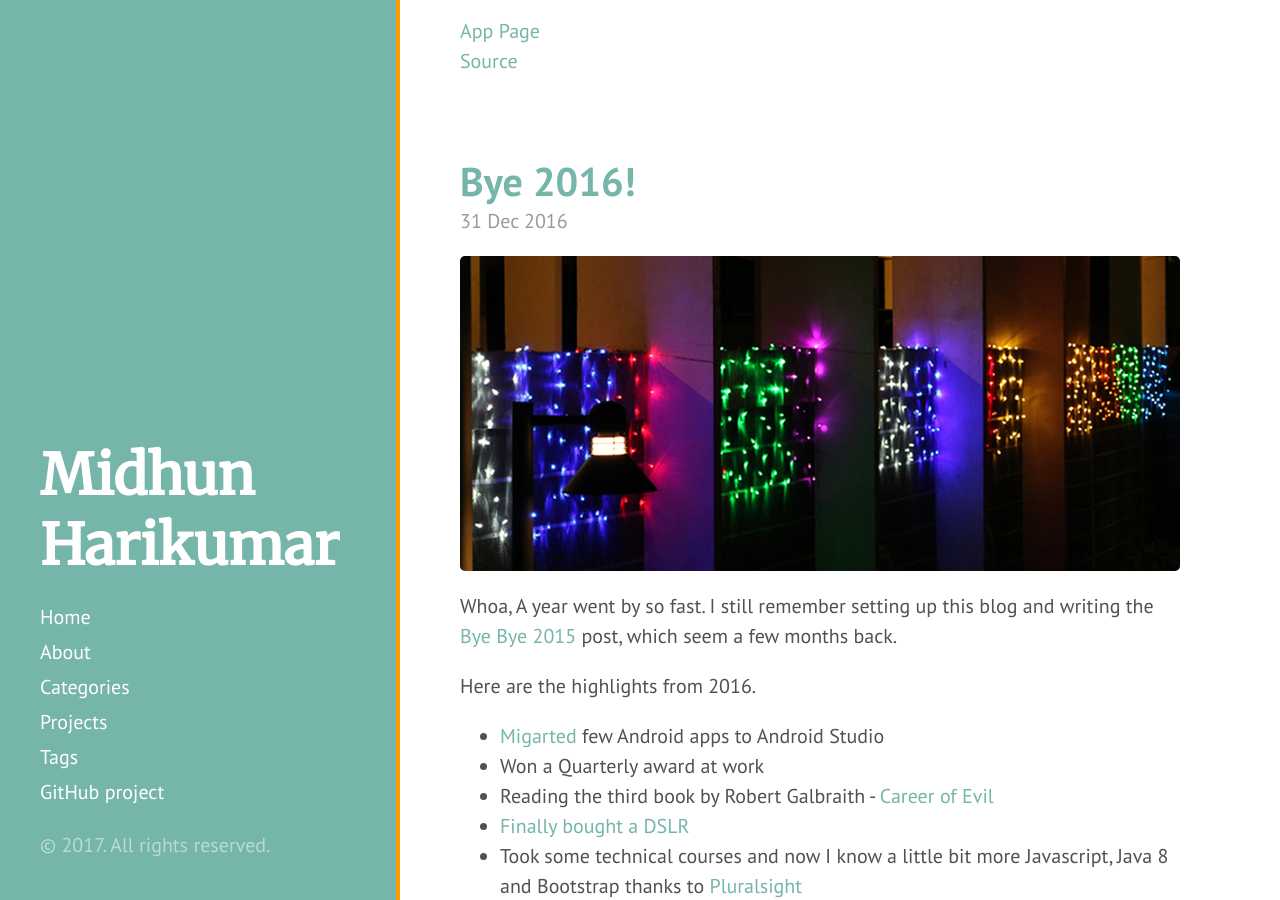
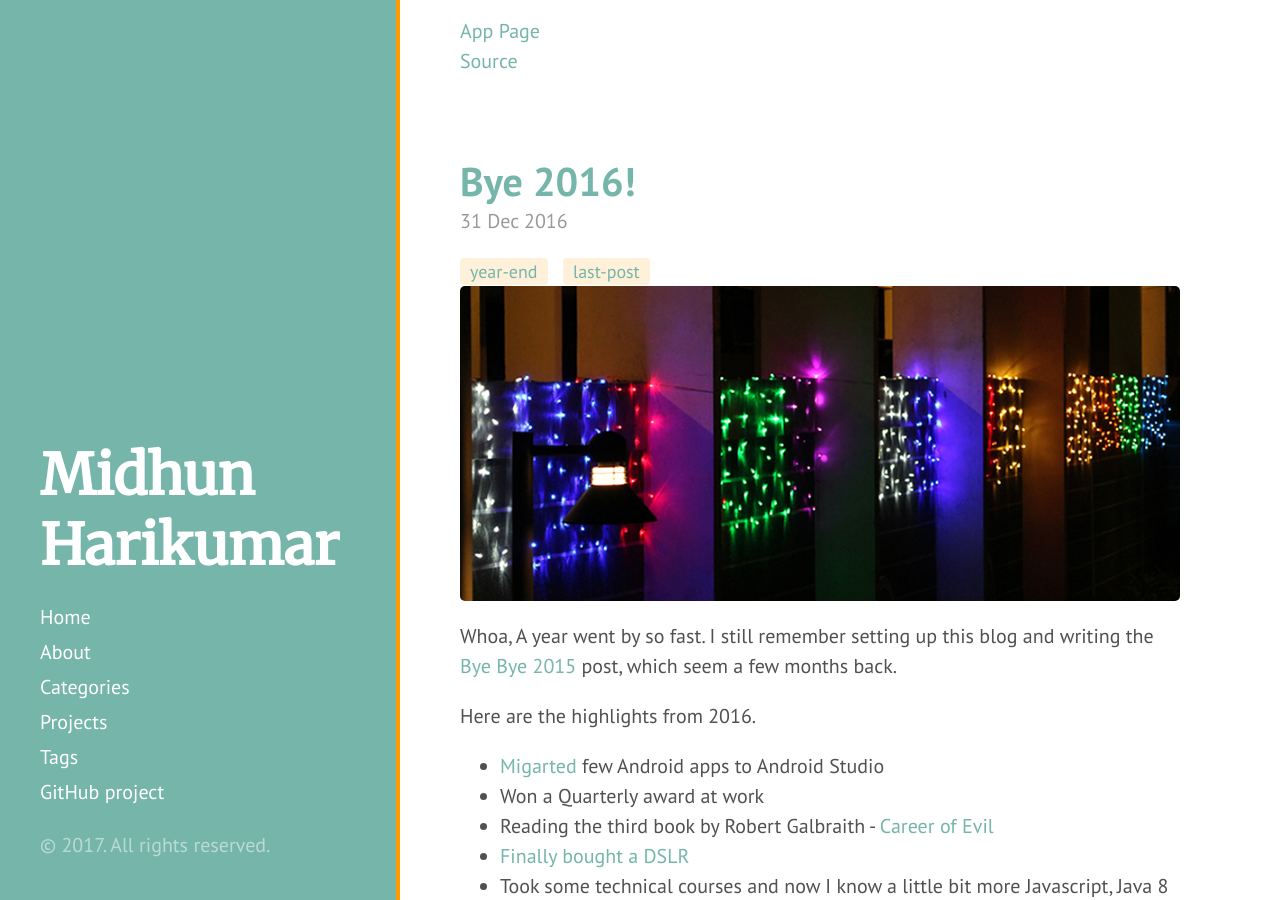
Before and after one commit to midhunhk/midhunhk.github.io, a Jekyll site: the page built from index.html, in a window 1280 px wide and 900 px high, scrolled down 1565 px. Built offline with Jekyll 4.4.1, drawn with Linux system fonts in a browser that asks for light colours; a script that is not in the unit is left out; the list of posts is cut into pages by our own code.

Commit message:
Update 2016-12-31-bye-bye-2016.md

```diff
--- a/_posts/2016-12-31-bye-bye-2016.md
+++ b/_posts/2016-12-31-bye-bye-2016.md
@@ -1,8 +1,10 @@
 ---
 layout: post
 title: Bye 2016!
+category: Personal
+tags: [year-end, last-post]
 ---
-![randomcontact](/public/images/christmas_lights.jpg)
+![christmas](/public/images/christmas_lights.jpg)
 Whoa, A year went by so fast. I still remember setting up this blog and writing the [Bye Bye 2015](https://github.com/midhunhk) post, which seem a few months back.
 
 Here are the highlights from 2016.
```
